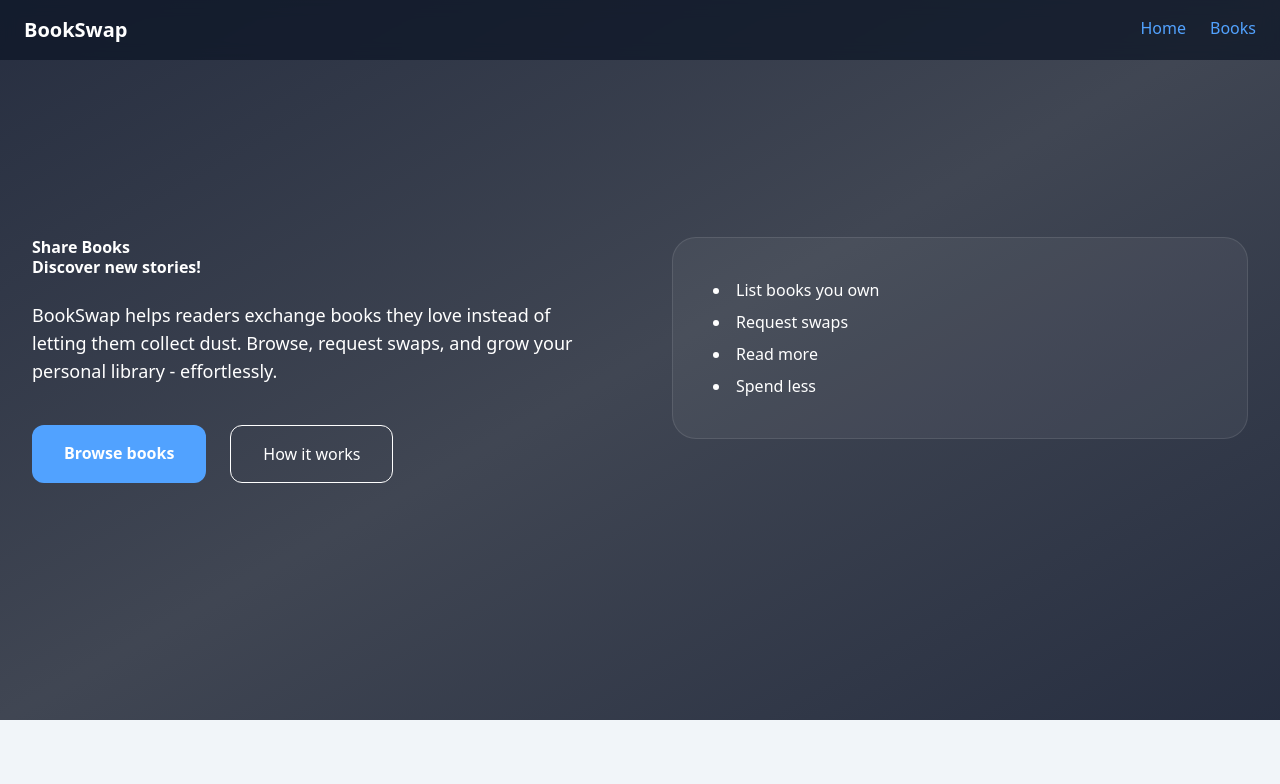
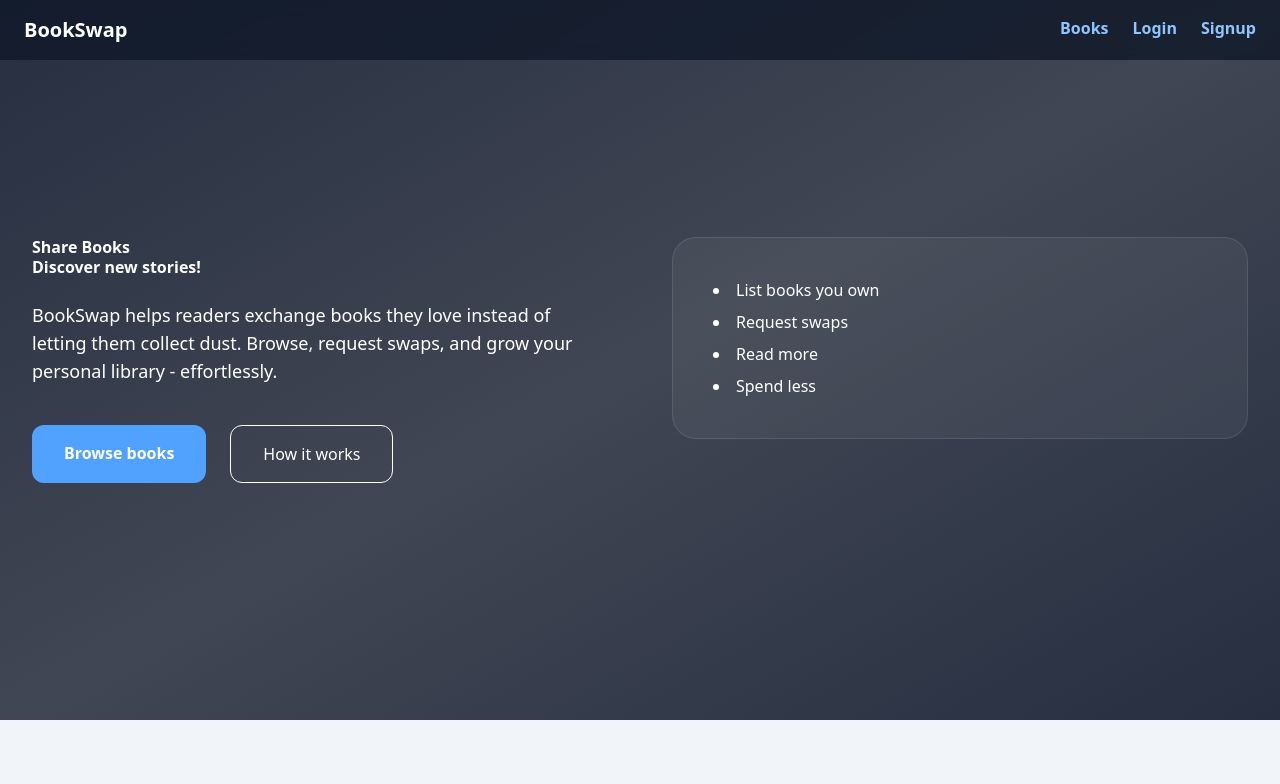
Before and after one commit to asnganje/bookswap-frontend, a React (Vite) app: page / in a window 1280 px wide. Shown: the top 784 px of the page. Built offline with nearby package versions, Linux system fonts and the light colour scheme.

Commit message:
add login and register links to navbar

```diff
--- a/src/components/Navbar.jsx
+++ b/src/components/Navbar.jsx
@@ -9,9 +9,10 @@ const Navbar = () => {
             BookSwap
           </Link>
         </span>
-        <div className="space-x-6 text-muted text-blue-400">
-          <Link to="/" className="hover:text-white">Home</Link>
-          <Link to="/books" className="hover:text-white">Books</Link>
+        <div className="space-x-6 text-muted text-blue-300">
+          <Link to="/books" className="hover:text-white font-bold">Books</Link>
+          <Link to="/login" className="hover:text-white font-bold">Login</Link>
+          <Link to="/register" className="hover:text-white font-bold">Signup</Link>
         </div>
       </div>
     </nav>
```
